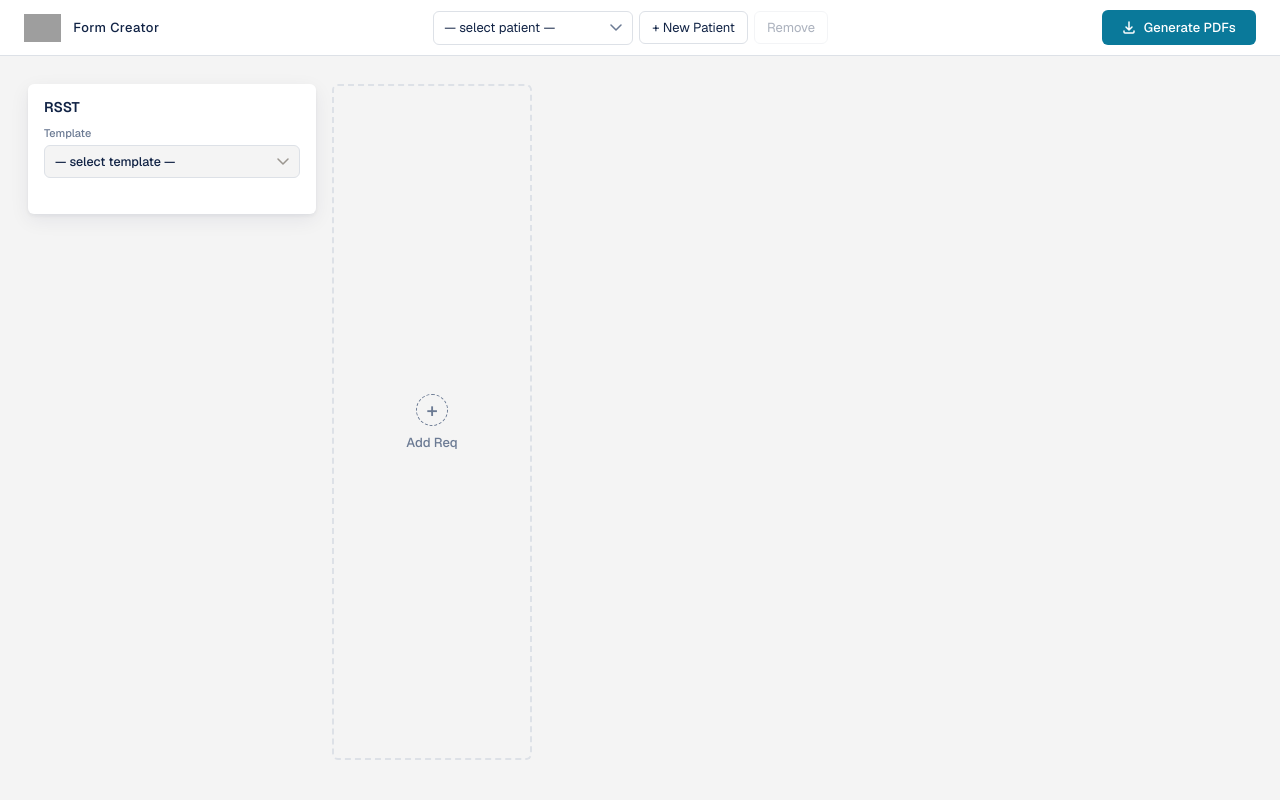
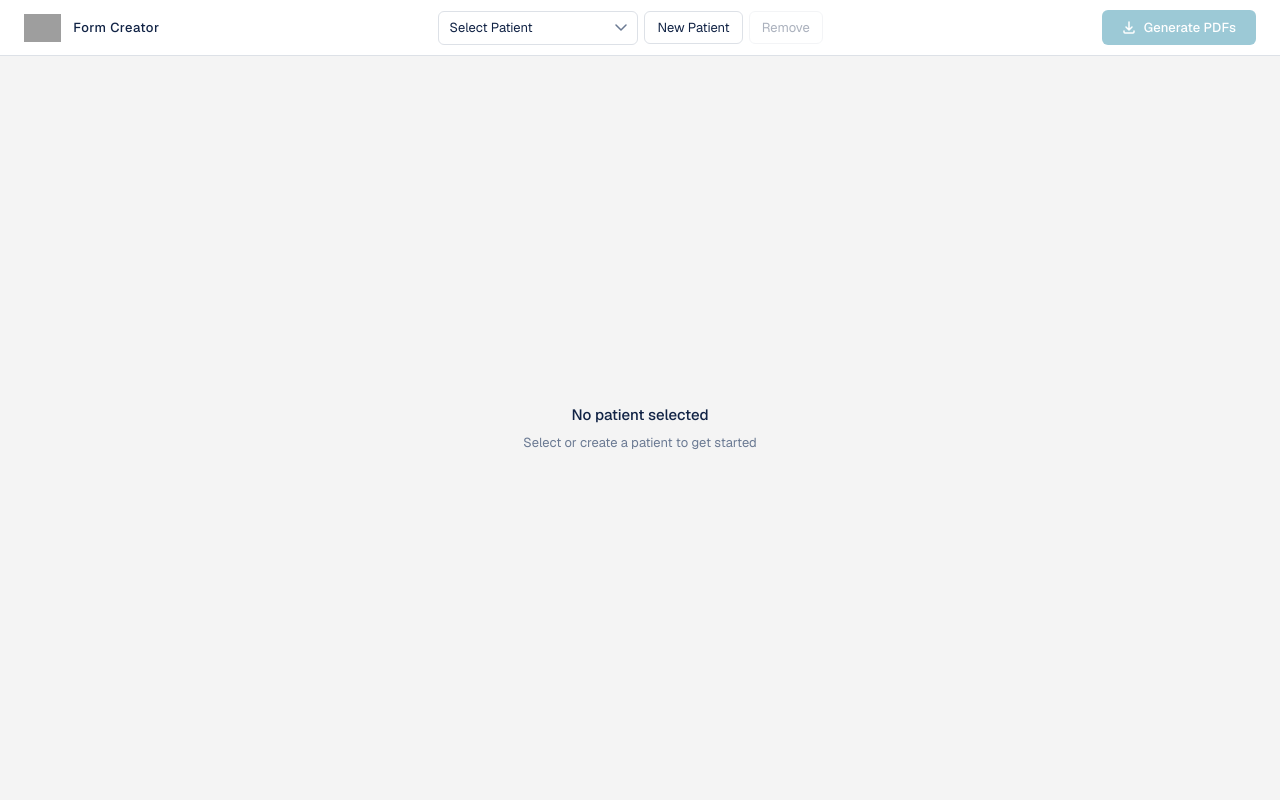
Before and after one commit to alexlederman/req-rsst-maker, a Flask app: template templates/sheet.html in a window 1280 px wide. Run offline with Flask 3, Linux system fonts and the light colour scheme; the template is opened without the code that fills it, so the values that code supplies are empty; grey boxes are pictures that could not be loaded.

Commit message:
Polish patient UX and form validation
- Generate PDFs button disabled until all fields are filled
- Empty state shown when no patient is selected; cards hidden
- Removing a patient resets to empty state
- New patient auto-populates cards on save
- Add Req button styled as square button
- Select Patient default text in dropdown
- Various UI tweaks

Co-Authored-By: Claude Sonnet 4.6 <noreply@anthropic.com>

```diff
--- a/templates/sheet.html
+++ b/templates/sheet.html
@@ -359,39 +359,46 @@
     /* ── Add-Req card (ghost) ─────────────────────────────────────────── */
     .card-add {
       flex-shrink: 0;
-      width: 200px;
-      min-height: 120px;
-      background: none;
-      border: 2px dashed var(--border);
+      background: var(--surface);
+      border: 1px solid var(--border);
       border-radius: var(--radius);
+      display: flex;
+      align-items: center;
+      justify-content: center;
+      gap: 6px;
+      cursor: pointer;
+      transition: border-color .2s, color .2s, background .2s;
+      color: var(--muted);
+      font-family: var(--sans);
+      font-size: 13px;
+      font-weight: 500;
+      padding: 9px 16px;
+      align-self: flex-start;
+      box-shadow: var(--shadow-sm);
+    }
+    .card-add:hover { border-color: var(--req); color: var(--req); background: var(--req-soft); }
+    .card-add-icon {
+      font-size: 16px;
+      line-height: 1;
+    }
+
+    /* ── Empty state ─────────────────────────────────────────────────────── */
+    .empty-state {
       display: flex;
       flex-direction: column;
       align-items: center;
       justify-content: center;
-      gap: 8px;
-      cursor: pointer;
-      transition: border-color .2s, background .2s;
+      height: calc(100vh - 56px);
+      gap: 10px;
       color: var(--muted);
-      font-family: var(--sans);
+    }
+    .empty-state-title {
+      font-size: 15px;
+      font-weight: 500;
+      color: var(--text);
+    }
+    .empty-state-sub {
       font-size: 13px;
-      font-weight: 500;
-      align-self: stretch;
-    }
-    .card-add:hover {
-      border-color: var(--req);
-      color: var(--req);
-      background: var(--req-soft);
-    }
-    .card-add-icon {
-      width: 32px;
-      height: 32px;
-      border-radius: 50%;
-      border: 1.5px dashed currentColor;
-      display: flex;
-      align-items: center;
-      justify-content: center;
-      font-size: 20px;
-      line-height: 1;
     }
 
     /* ── Modal ───────────────────────────────────────────────────────────── */
@@ -505,12 +512,12 @@
   </div>
   <div class="patient-bar">
     <select class="patient-select" id="patient-sel" onchange="selectPatient()">
-      <option value="">— select patient —</option>
+      <option value="" disabled selected>Select Patient</option>
     </select>
-    <button class="btn-patient-save" onclick="openNewPatientModal()" title="Add a new patient">+ New Patient</button>
+    <button class="btn-patient-save" onclick="openNewPatientModal()" title="Add a new patient">New Patient</button>
     <button class="btn-patient-delete" id="del-patient-btn" onclick="deletePatient()" title="Remove selected patient" disabled>Remove</button>
   </div>
-  <button class="btn-generate" id="gen-btn" onclick="generateAll()">
+  <button class="btn-generate" id="gen-btn" onclick="generateAll()" disabled>
     <svg width="14" height="14" viewBox="0 0 14 14" fill="none">
       <path d="M7 1v8M4 6l3 3 3-3M2 10v1a1 1 0 001 1h8a1 1 0 001-1v-1" stroke="currentColor" stroke-width="1.5" stroke-linecap="round" stroke-linejoin="round"/>
     </svg>
@@ -518,8 +525,14 @@
   </button>
 </div>
 
+<!-- ── Empty state ──────────────────────────────────────────────────────── -->
+<div class="empty-state" id="empty-state">
+  <div class="empty-state-title">No patient selected</div>
+  <div class="empty-state-sub">Select or create a patient to get started</div>
+</div>
+
 <!-- ── Canvas ────────────────────────────────────────────────────────────── -->
-<div class="canvas" id="canvas">
+<div class="canvas" id="canvas" style="display:none">
   <!-- RSST card (fixed) -->
   <div class="card rsst-card" id="rsst-card">
     <div class="card-header">
@@ -594,8 +607,8 @@ const RSST_FIELDS = [
   { id: 'collection_date',  label: 'Collection Date',  shared: true,  dateInput: true },
   { id: 'collection_time',  label: 'Collection Time',  shared: false, timeInput: true },
   { id: 'study_subject_id', label: 'Study Subject ID', shared: true,  prefill: true },
-  { id: 'subject_initials', label: 'Subject Initials', shared: false },
-  { id: 'mrn',              label: 'MRN',              shared: false },
+  { id: 'subject_initials', label: 'Subject Initials', shared: false, fromPatient: true },
+  { id: 'mrn',              label: 'MRN',              shared: false, fromPatient: true },
   { id: 'date_submitted',   label: 'Date Submitted',   shared: false, auto: true },
 ];
 
@@ -630,6 +643,12 @@ function updateMirrors(fid) {
   document.querySelectorAll(`.mirror-${fid}`).forEach(el => { el.value = val; });
 }
 
+function getRsstFieldValue(fid) {
+  const inp = document.getElementById(`rsst-${fid}`);
+  if (!inp) return '';
+  return inp.type === 'date' ? formatDateMDY(inp.value) : inp.value;
+}
+
 function makeMirrorLabel(text) {
   return `${text} <span class="badge-mirror">from RSST</span>`;
 }
@@ -661,7 +680,7 @@ function patientLabel(patient) {
 function renderPatientSelect() {
   const sel = document.getElementById('patient-sel');
   const cur = sel.value;
-  sel.innerHTML = `<option value="">— select patient —</option>`;
+  sel.innerHTML = `<option value="" disabled>Select Patient</option>`;
   patients.forEach(p => {
     const o = new Option(patientLabel(p), p.id);
     sel.appendChild(o);
@@ -680,7 +699,13 @@ function selectPatient() {
   const sel = document.getElementById('patient-sel');
   const pid = sel.value;
   document.getElementById('del-patient-btn').disabled = !pid;
-  if (!pid) return;
+  if (!pid) {
+    document.getElementById('canvas').style.display = 'none';
+    document.getElementById('empty-state').style.display = 'flex';
+    return;
+  }
+  document.getElementById('canvas').style.display = 'flex';
+  document.getElementById('empty-state').style.display = 'none';
   const patient = patients.find(p => p.id === pid);
   if (!patient) return;
 
@@ -699,6 +724,7 @@ function selectPatient() {
     const ta  = document.getElementById(`pid-${cid}`);
     if (ta) { ta.value = identifier; fitTextarea(ta); }
   });
+  validateForm();
 }
 
 function openNewPatientModal() {
@@ -729,6 +755,7 @@ async function saveNewPatient() {
   document.getElementById('patient-sel').value = patient.id;
   document.getElementById('del-patient-btn').disabled = false;
   closeNewPatientModal();
+  selectPatient();
   toast(`Patient saved: ${patientLabel(patient)}`);
 }
 
@@ -741,6 +768,7 @@ async function deletePatient() {
   if (!resp.ok) { toast('Failed to remove patient.'); return; }
   patients = patients.filter(p => p.id !== pid);
   renderPatientSelect();
+  selectPatient();
   toast(`Removed: ${label}`);
 }
 
@@ -766,43 +794,20 @@ function init() {
       inp.disabled = true;
       body.appendChild(makeField(f.label, inp, ''));
     } else if (f.dateInput) {
-      // Formatted text display + hidden date picker overlay
-      const wrap = document.createElement('div');
-      wrap.style.cssText = 'position:relative';
-
-      const display = document.createElement('input');
-      display.type = 'text';
-      display.className = 'field-input';
-      display.id = `rsst-${f.id}`;
-      display.readOnly = true;
-      display.placeholder = 'Select date';
-      display.style.cursor = 'pointer';
-
-      const picker = document.createElement('input');
-      picker.type = 'date';
-      picker.style.cssText = 'position:absolute;inset:0;opacity:0;cursor:pointer;width:100%;height:100%;z-index:1';
-      picker.tabIndex = -1;
-
-      picker.addEventListener('change', () => {
-        display.value = picker.value ? formatDateMDY(picker.value) : '';
-        updateMirrors(f.id);
-      });
-      display.addEventListener('click', () => {
-        try { picker.showPicker(); } catch(e) { picker.click(); }
-      });
-
-      wrap.appendChild(display);
-      wrap.appendChild(picker);
-      body.appendChild(makeField(f.label, wrap, ''));
+      const inp = document.createElement('input');
+      inp.type = 'date';
+      inp.className = 'field-input';
+      inp.id = `rsst-${f.id}`;
+      inp.addEventListener('change', () => { updateMirrors(f.id); validateForm(); });
+      body.appendChild(makeField(f.label, inp, ''));
     } else {
       inp = document.createElement('input');
       inp.type = f.timeInput ? 'time' : 'text';
-      inp.className = 'field-input';
+      inp.className = f.fromPatient ? 'field-input mirror-val' : 'field-input';
       inp.id = `rsst-${f.id}`;
+      inp.readOnly = !!f.fromPatient;
       inp.placeholder = ' ';
-      if (f.shared) {
-        inp.addEventListener('input', () => updateMirrors(f.id));
-      }
+      inp.addEventListener('input', () => { if (f.shared) updateMirrors(f.id); validateForm(); });
       body.appendChild(makeField(f.label, inp, ''));
     }
   });
@@ -822,6 +827,7 @@ function onRsstTmpl() {
     ssid.value = prefill[RSST_PDF.study_subject_id] || '';
     updateMirrors('study_subject_id');
   }
+  validateForm();
 }
 
 // ── Add Req card ───────────────────────────────────────────────────────────
@@ -863,7 +869,7 @@ function addReqCard(defaultTmpl) {
     REQ_FILES.map(f =>
       `<option value="${f}"${f === defaultTmpl ? ' selected' : ''}>${f.replace(/\.pdf$/i,'')}</option>`
     ).join('');
-  tmplSel.addEventListener('change', () => onReqTmpl(cid));
+  tmplSel.addEventListener('change', () => { onReqTmpl(cid); validateForm(); });
   tmplWrap.appendChild(tmplSel);
   hdr.appendChild(tmplWrap);
 
@@ -879,13 +885,9 @@ function addReqCard(defaultTmpl) {
   pidTa.className = 'field-textarea mirror-val';
   pidTa.id = `pid-${cid}`;
   pidTa.readOnly = true;
-  pidTa.placeholder = 'Select a patient above';
+  pidTa.rows = 1;
+  pidTa.placeholder = 'No patient selected';
   body.appendChild(makeField('Patient Identifier', pidTa, ''));
-
-  // Divider
-  const hr = document.createElement('hr');
-  hr.className = 'card-divider';
-  body.appendChild(hr);
 
   // Shared field mirrors
   [
@@ -915,17 +917,37 @@ function addReqCard(defaultTmpl) {
 function removeReqCard(cid) {
   const card = document.getElementById(`card-${cid}`);
   if (card) card.remove();
+  validateForm();
 }
 
 // ── Req template change ────────────────────────────────────────────────────
 function onReqTmpl(cid) {
-  const sel     = document.getElementById(`sel-${cid}`);
-  const tmpl    = sel ? sel.value : '';
-  const prefill = tmpl ? (REQ_PREFILL[tmpl] || {}) : {};
-  const raw     = prefill[REQ_PDF.patient_identifier] || '';
-  const val     = raw.replace(/\r/g, '\n').replace(/\n{3,}/g, '\n\n').trim();
-  const ta      = document.getElementById(`pid-${cid}`);
-  if (ta) { ta.value = val; fitTextarea(ta); }
+  // Template change does not affect patient identifier — that comes from patient selection only
+}
+
+// ── Form validation ────────────────────────────────────────────────────────
+function validateForm() {
+  const rsstFields = ['collection_date','collection_time','study_subject_id','subject_initials','mrn'];
+  const rsstTmpl = document.getElementById('rsst-tmpl')?.value;
+  if (!rsstTmpl) { document.getElementById('gen-btn').disabled = true; return; }
+
+  for (const fid of rsstFields) {
+    if (!getRsstFieldValue(fid).trim()) {
+      document.getElementById('gen-btn').disabled = true; return;
+    }
+  }
+
+  const reqCards = document.querySelectorAll('.card.req-card');
+  if (!reqCards.length) { document.getElementById('gen-btn').disabled = true; return; }
+
+  for (const card of reqCards) {
+    const cid  = card.id.replace('card-', '');
+    const tmpl = document.getElementById(`sel-${cid}`)?.value;
+    const pid  = document.getElementById(`pid-${cid}`)?.value?.trim();
+    if (!tmpl || !pid) { document.getElementById('gen-btn').disabled = true; return; }
+  }
+
+  document.getElementById('gen-btn').disabled = false;
 }
 
 // ── Generate ───────────────────────────────────────────────────────────────
@@ -937,9 +959,7 @@ async function generateAll() {
 
   const rsstFields = {};
   ['collection_date','collection_time','study_subject_id','subject_initials','mrn'].forEach(fid => {
-    const inp = document.getElementById(`rsst-${fid}`);
-    if (!inp) return;
-    const v = inp.value.trim();
+    const v = getRsstFieldValue(fid).trim();
     if (v) rsstFields[fid] = v;
   });
 
```
